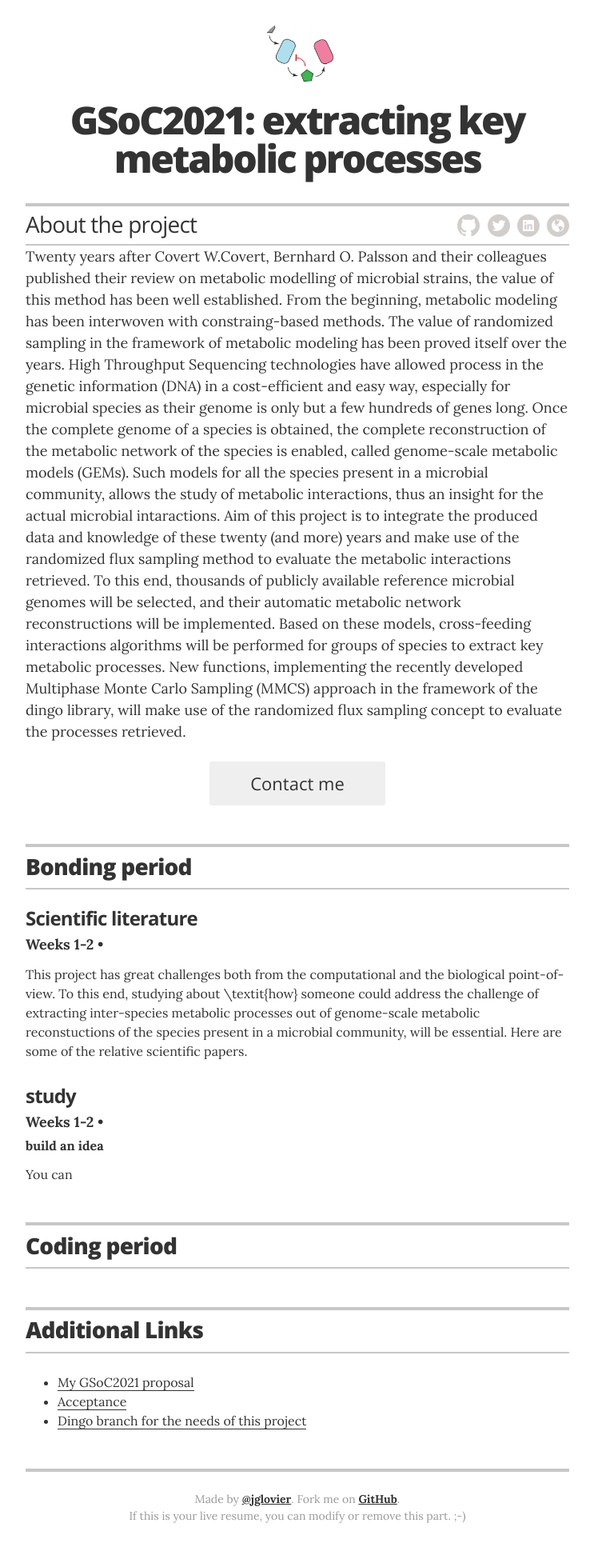
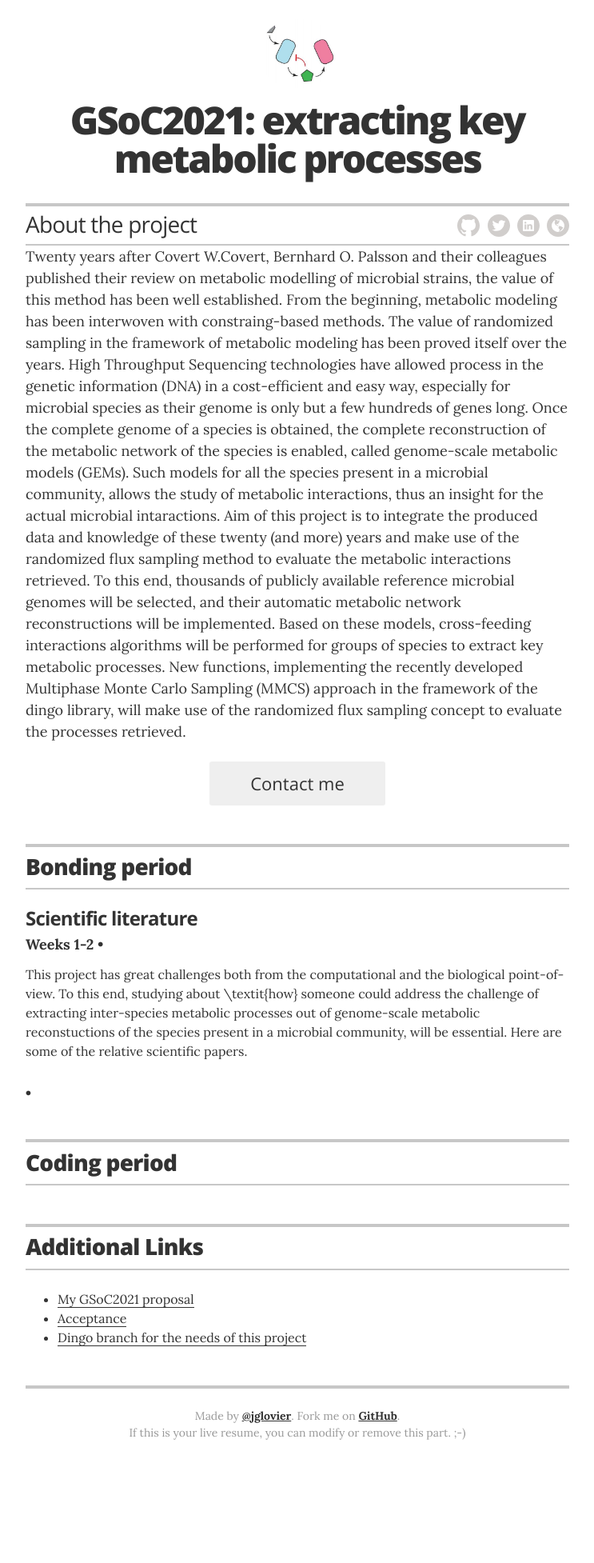
Before and after one commit to hariszaf/gsoc2021, a Jekyll site: the page built from index.html, in a window 1280 px wide. Shown: the whole page at 80% size, without its empty margins (268-1011 px from the left). Built offline with Jekyll 4.4.1, drawn with Linux system fonts in a browser that asks for light colours; after the commit the page ends 1850 px from its top, so only the background shows below that.

```diff
--- a/_data/education.yml
+++ b/_data/education.yml
@@ -5,7 +5,5 @@
     - study: Summa<a href="https://tolischal.github.io/GSoC2019">visit other site</a>
 
 
-- degree: Weeks 1-2
-  uni: study
-  award: build an idea
-  summary: You can
+- studies:
+  - study: Summa<a href="https://tolischal.github.io/GSoC2019">visit other site</a>
```
